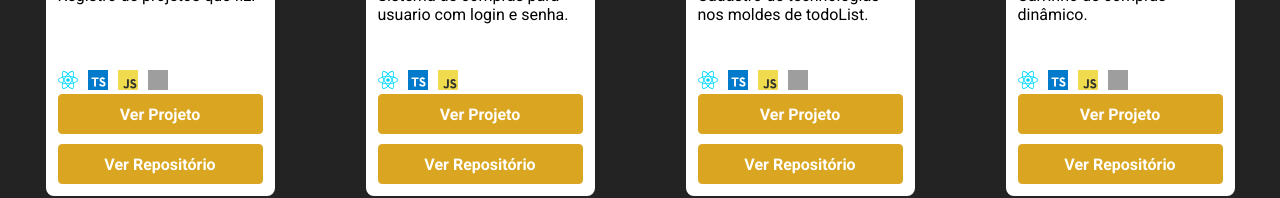
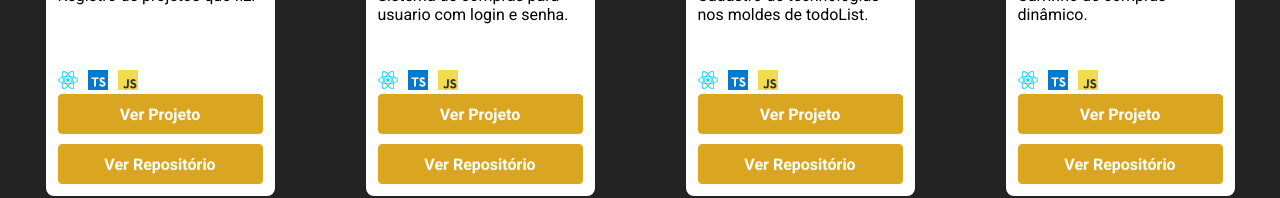
Before and after one commit to samirdourado/samirdourado-portfolio, a React (Vite) app: page / in a window 1280 px wide. Shown: the part 737-935 px from the top of the page. Built offline with nearby package versions, Linux system fonts and the light colour scheme; grey boxes are pictures that could not be loaded.

Commit message:
Fix: curriculo link and remove github from stacks

```diff
--- a/src/components/card/index.tsx
+++ b/src/components/card/index.tsx
@@ -3,7 +3,7 @@
 import data from '../../database'
 
 
-const CardV1= () => {
+const CardV1 = () => {
 
     return(
       <>
--- a/src/database.ts
+++ b/src/database.ts
@@ -8,7 +8,6 @@
             '/imagens/techs/react.svg',
             '/imagens/techs/typescript.svg',
             '/imagens/techs/javascript.svg',
-            '/imagens/techs/git-icon.svg'
         ],
         url: 'https://samirdourado-portfolio.vercel.app/',
         repo: 'https://github.com/samirdourado/samirdourado-portfolio'
@@ -35,7 +34,6 @@
             '/imagens/techs/react.svg',
             '/imagens/techs/typescript.svg',
             '/imagens/techs/javascript.svg',
-            '/imagens/techs/git-icon.svg'
         ],
         url: 'https://react-entrega-kenzie-hub-samirdourado.vercel.app/',
         repo: 'https://github.com/samirdourado/kenzie-hub-samirdourado'
@@ -49,7 +47,6 @@
             '/imagens/techs/react.svg',
             '/imagens/techs/typescript.svg',
             '/imagens/techs/javascript.svg',
-            '/imagens/techs/git-icon.svg'
         ],
         url: 'https://hamburgueria-da-kenzie-samirdourado.vercel.app/',
         repo: 'https://github.com/samirdourado/hamburgueria-da-kenzie-samirdourado'
@@ -63,7 +60,6 @@
             '/imagens/techs/react.svg',
             '/imagens/techs/typescript.svg',
             '/imagens/techs/javascript.svg',
-            '/imagens/techs/git-icon.svg'
         ],
         url: 'https://nu-kenzie-samirdourado.vercel.app/',
         repo: 'https://github.com/samirdourado/nu-kenzie-samirdourado'
--- a/src/pages/home/index.tsx
+++ b/src/pages/home/index.tsx
@@ -14,7 +14,7 @@
 function HomePage() {
 
   const linkedinLink = "https://www.linkedin.com/in/samirdourado"
-  const curriculoLink = "https://drive.google.com/file/d/12dYq-AoH4xtVn78SJLjzp7WuZPIPnf9o/view?usp=share_link"
+  const curriculoLink = "https://drive.google.com/file/d/1PzrCcMu7naGPgVWX-M433kA4qEx0aj8r/view?usp=sharing"
   const myGithubLink = "https://github.com/samirdourado"
   const thisRepo = "https://github.com/samirdourado/samirdourado-portfolio"
 
```
